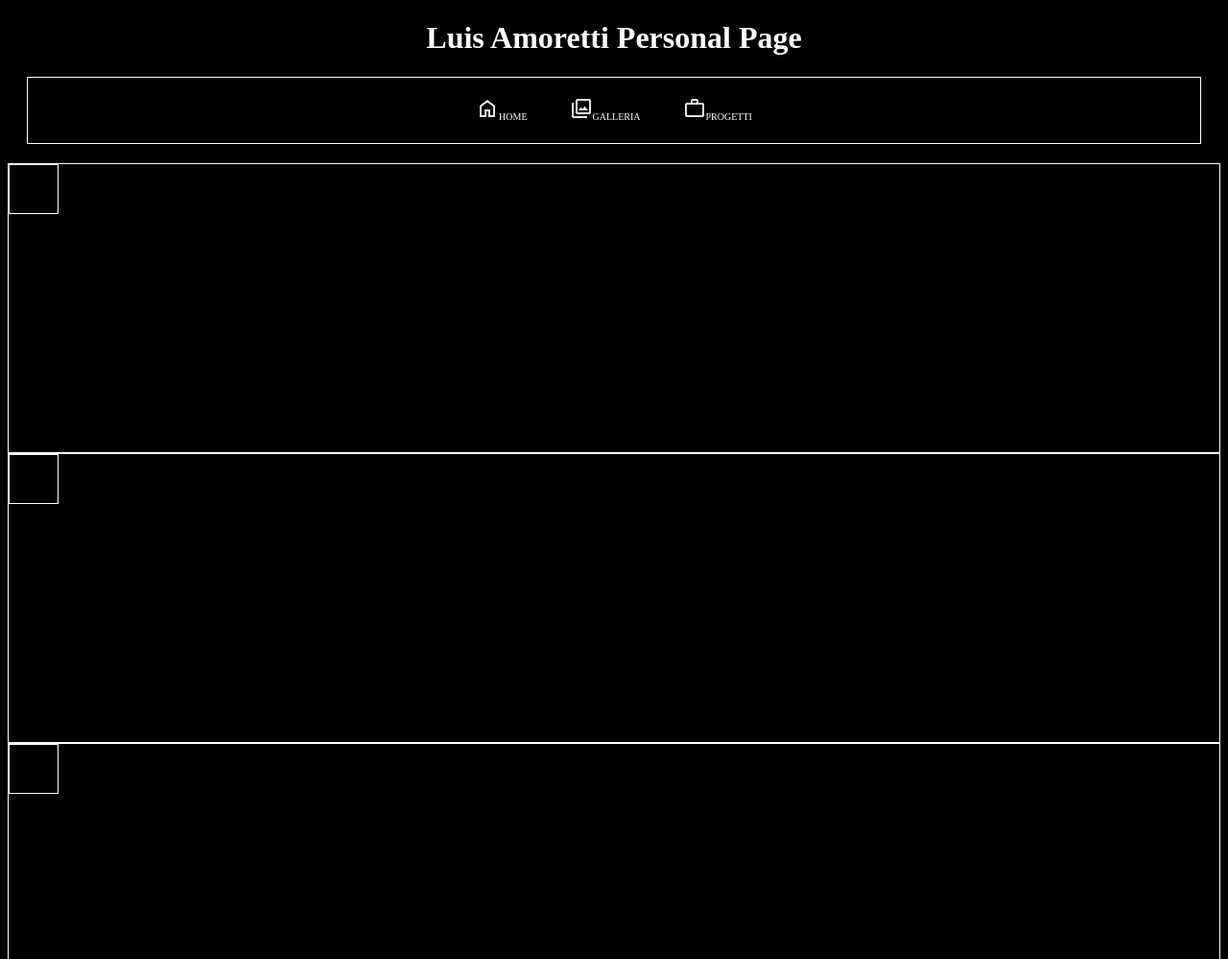
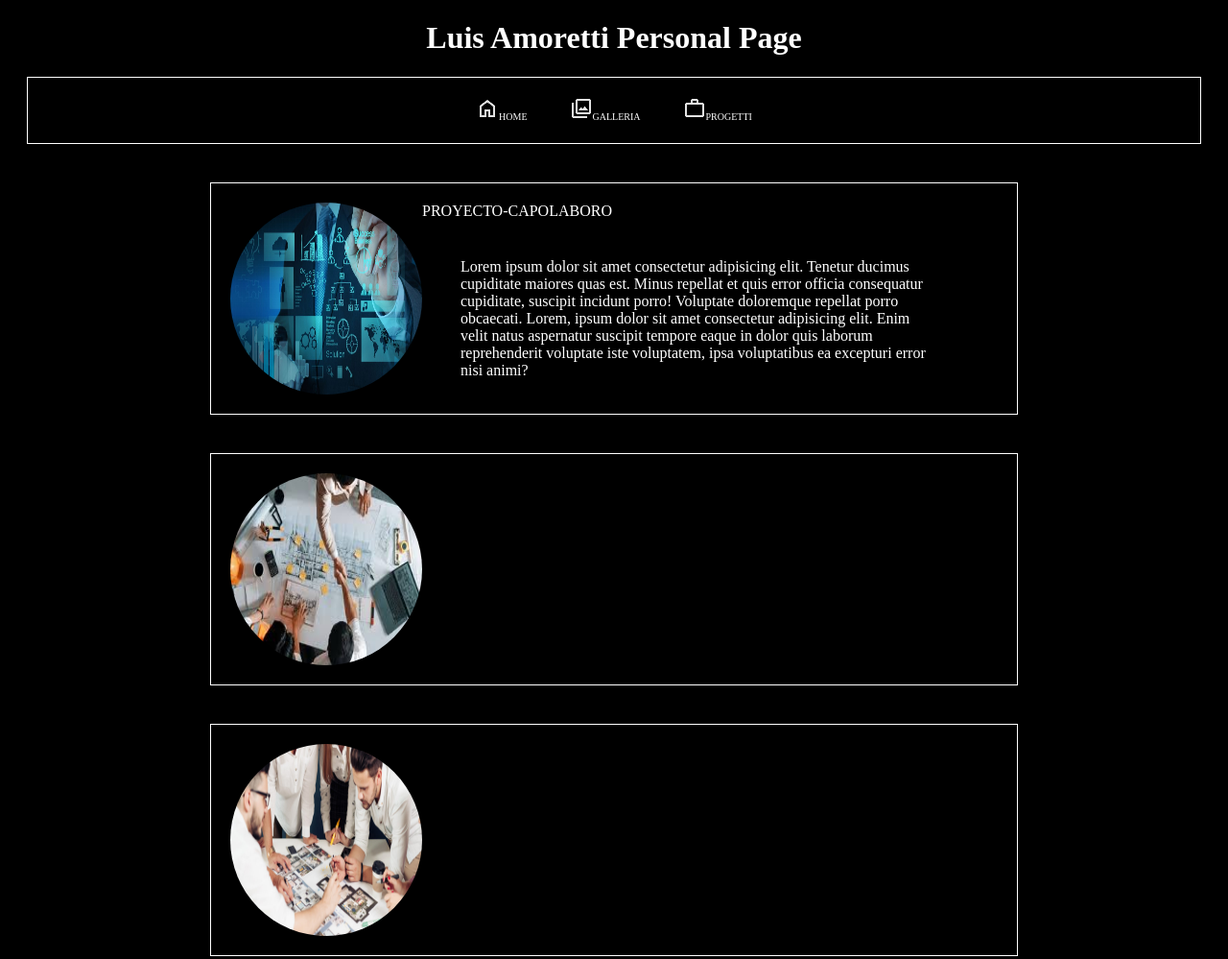
Before and after one commit to LuisAmoretti741/sito-personale, a plain HTML site: page projects.html in a window 1280 px wide. Shown: the top 999 px of the page at 96% size. Drawn offline with Linux system fonts and the light colour scheme.

Commit message:
modifica e aggiunto roba file projects

```diff
--- a/projects.html
+++ b/projects.html
@@ -18,29 +18,30 @@
         </div>
     </header>
     <main>
+        <div class="content-prime">
         <div class="parent-proyect">
             <div class="child-proyect">
-                <div><img src="" alt=""></div>
-                <div></div>
+                <div class="img-proyect-content"><img class="img-proyect" src="./assets/img-proyect01.jpg" alt="img-proyect01"></div>
+                <div class="content-text-title">PROYECTO-CAPOLABORO
+                    <div class="content-text">
+                        Lorem ipsum dolor sit amet consectetur adipisicing elit. Tenetur ducimus cupiditate maiores quas est. Minus repellat et quis error officia consequatur cupiditate, suscipit incidunt porro! Voluptate doloremque repellat porro obcaecati.
+                        Lorem, ipsum dolor sit amet consectetur adipisicing elit. Enim velit natus aspernatur suscipit tempore eaque in dolor quis laborum reprehenderit voluptate iste voluptatem, ipsa voluptatibus ea excepturi error nisi animi?
+                    </div>
+                </div>
             </div>
         </div>
         <div class="parent-proyect">
             <div class="child-proyect">
-                <div></div>
-                <div></div>
+                <div class="img-proyect-content"><img class="img-proyect" src="./assets/img-proyect02.jpg" alt="img-proyect02"></div>
+                <div class="content-text"></div>
             </div>
         </div>
         <div class="parent-proyect">
             <div class="child-proyect">
-                <div></div>
-                <div></div>
+                <div class="img-proyect-content"><img class="img-proyect" src="./assets/img-proyect03.jpg" alt="img-proyect03"></div>
+                <div class="content-text"></div>
             </div>
         </div>
-        <div class="parent-proyect">
-            <div class="child-proyect">
-                <div></div>
-                <div></div>
-            </div>
         </div>
     </main>
     <footer>
--- a/styles.css
+++ b/styles.css
@@ -2,6 +2,9 @@
     color: white;
     background-color: black;
 
+}
+footer{
+    text-align: center;
 }
 .barre-navigazione{
     border: solid 1px;
@@ -54,15 +57,36 @@ li{
 /*========================================*/
 /*========================================*/
 /*========================================*/
+/*========================================*/
+.img-proyect{
+    width: 200px;
+    height: 200px;
+    border-radius: 400px;
+}
+/*========================================*/
+.content-prime{
+    display: flex;
+    flex-direction: column;
+    align-items: center;
+}
+/*========================================*/
 .parent-proyect{
     display: flex;
     border: solid 1px;
-    height: 300px;
+    height: 200px;
+    width: 800px;
+    margin: 20px;
+    padding: 20px;
 }
 /*========================================*/
 .child-proyect{
-    border: solid 1px;
     display: flex;
-    height: 50px;
-    width: 50px;
+    height: 200px;
+    width: 200px;
+    flex-direction: row;
 }
+.content-text{
+    width: 500px;
+    margin: 20px;
+    padding: 20px;
+}
```
